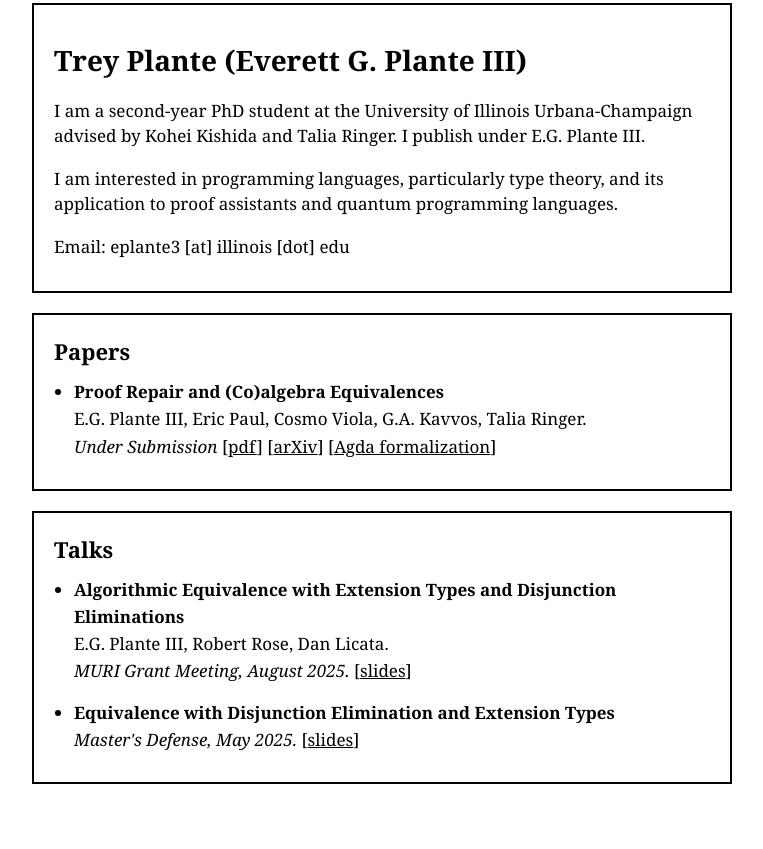
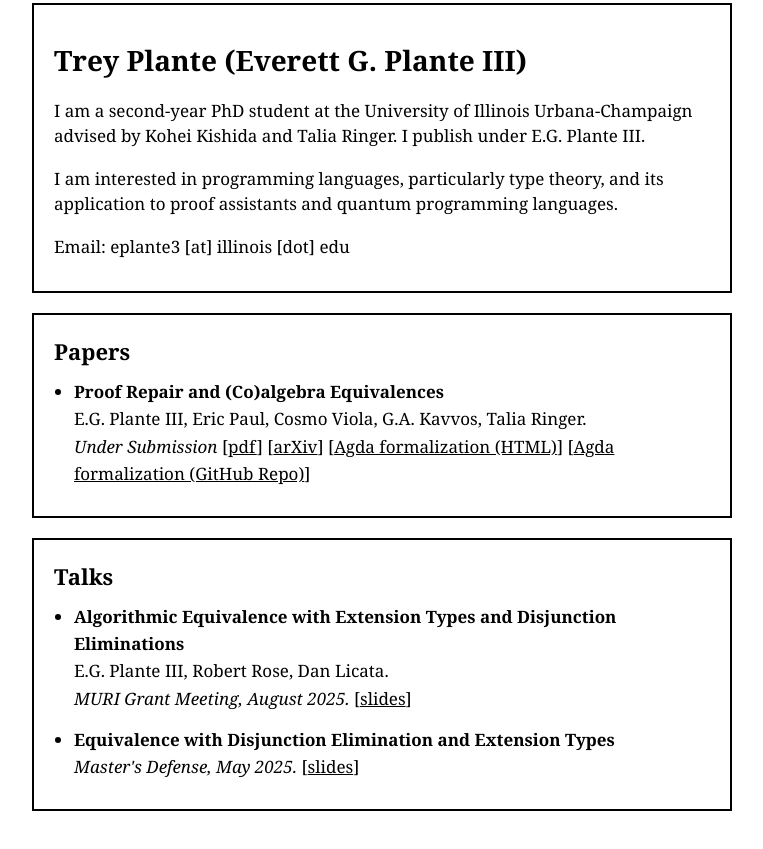
Before and after one commit to trey3p/trey3p.github.io, a plain HTML site: page index.html in a window 1280 px wide. Shown: the part 539-1388 px from the top of the page, without its empty margins (258-1021 px from the left). Before the commit the page ends 1363 px from the top, so only its background shows below. Drawn offline with Linux system fonts and the light colour scheme.

Commit message:
update prt links

```diff
--- a/index.html
+++ b/index.html
@@ -37,7 +37,7 @@
                     <b>Proof Repair and (Co)algebra Equivalences</b><br>
                     E.G. Plante III, Eric Paul, Cosmo Viola, G.A. Kavvos, Talia Ringer.<br>
                     <i>Under Submission</i>
-                    [<a href="papers/prt.pdf">pdf</a>] [<a href="#">arXiv</a>] [<a href="https://prt-ema.pages.dev/">Agda formalization</a>]
+                    [<a href="papers/prt.pdf">pdf</a>] [<a href="https://arxiv.org/abs/2610.36669">arXiv</a>] [<a href="https://prt-ema.pages.dev/">Agda formalization (HTML)</a>] [<a href="https://github.com/trey3p/proof-repair-coalgebra">Agda formalization (GitHub Repo)</a>]
                 </li>
             </ul>
         </div>
```
